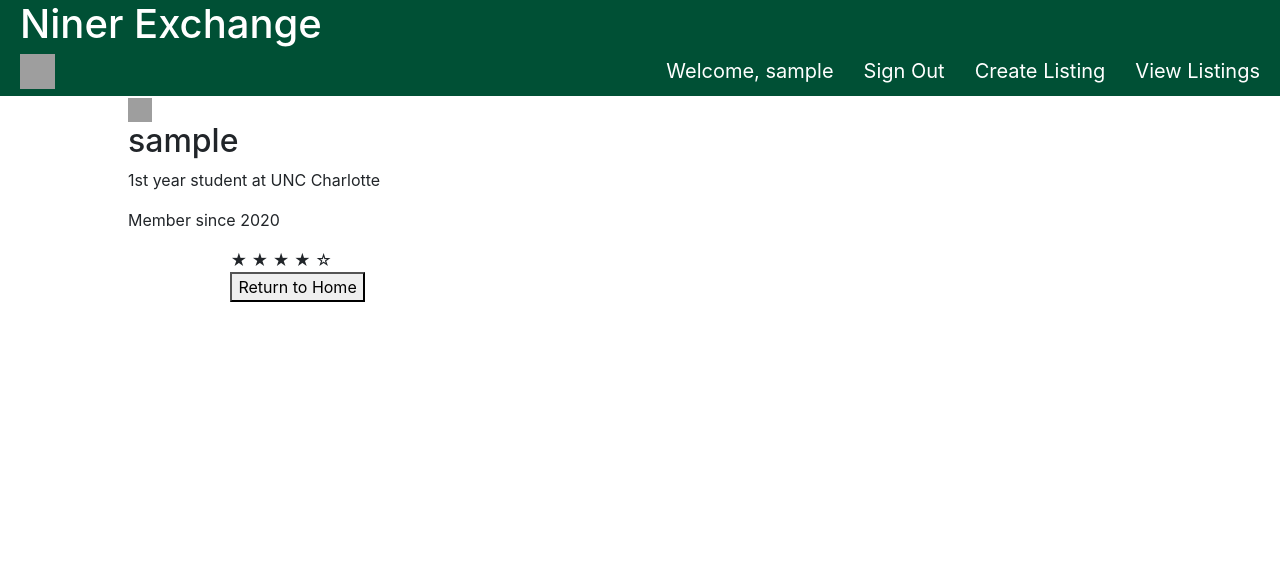
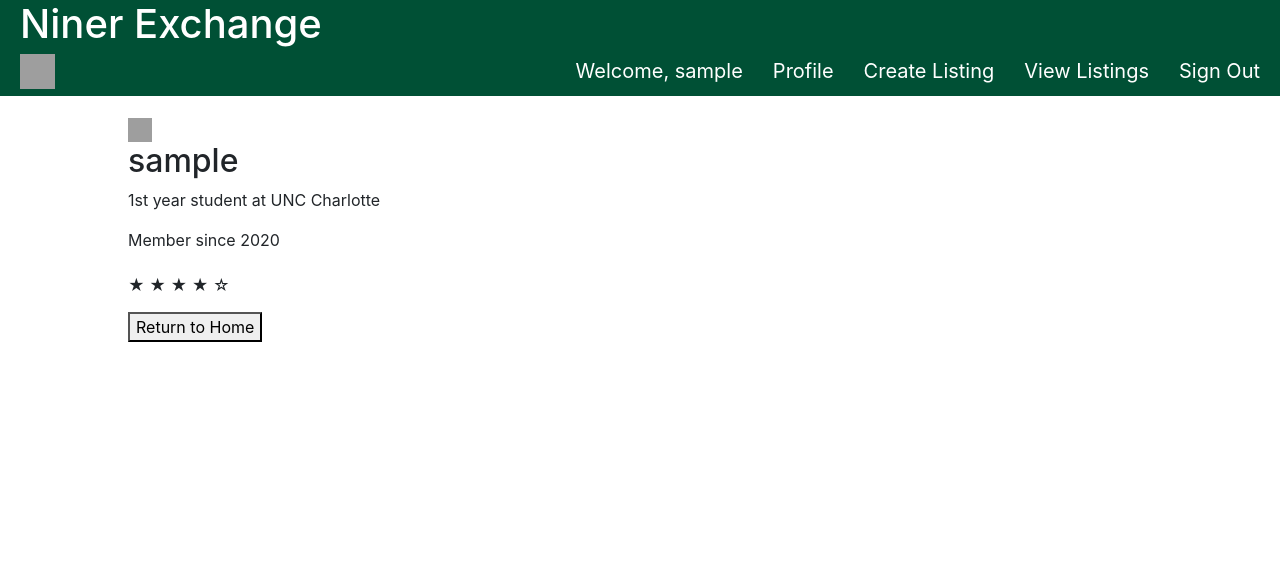
Before and after one commit to SamEads/niner_exchange, a Flask app: a page that uses templates/base.html in a window 1280 px wide. Shown: the top 582 px of the page. Run offline with Flask 3, Linux system fonts and the light colour scheme; the visitor is signed in with stand-in values (Sample User, id 1); tables that the repository leaves empty hold one stand-in row (values such as "Sample post"); parts of the project's set-up code (start-up, migrations or seed data) failed here and were passed over; some libraries are stand-ins or nearby versions; grey boxes are pictures that could not be loaded.

Commit message:
changed user profile to link to user.css, not much as changed besides structure

```diff
--- a/static/main.css
+++ b/static/main.css
@@ -56,7 +56,7 @@ footer {
     padding-left: 20px;
 }
 
-.register a, .sign-in a, .listing a, .welcome-message, .create_listing a, .view_all_listings a{
+.register a, .sign-out a, .sign-in a, .listing a, .welcome-message, .create_listing a, .view_all_listings a, .profile a{
     color: white;
     text-decoration: none;
     font-size: 20px;
--- a/static/user.css
+++ b/static/user.css
@@ -1,50 +1,7 @@
-body {
-    font-family: Arial, sans-serif;
-    display: flex;
-    height: 100vh;
-    margin: 0;
+.user-profile {
+    padding: 20px 0;
 }
-.left {
-    flex: 1;
-    display: flex;
-    flex-direction: column;
-    align-items: center;
-    justify-content: center;
-    background-color: #f0f0f0;
+
+.stars {
+    transform: translateY(-15px);
 }
-.profile-icon {
-    width: 100px;
-    height: 100px;
-    background-color: #ccc; /* Placeholder for profile icon */
-    border-radius: 50%;
-    margin-bottom: 20px;
-}
-.user-info {
-    text-align: center;
-}
-.right {
-    flex: 1;
-    display: flex;
-    flex-direction: column;
-    align-items: center;
-    justify-content: center;
-    background-color: #ffffff;
-}
-.stars {
-    font-size: 24px;
-    margin-bottom: 20px;
-
-}
-.home-button {
-    padding: 10px 20px;
-    font-size: 16px;
-    cursor: pointer;
-    background-color: #007bff;
-    color: white;
-    border: none;
-    border-radius: 5px;
-    transition: background-color 0.3s;
-}
-.home-button:hover {
-    background-color: #0056b3;
-}
--- a/templates/base.html
+++ b/templates/base.html
@@ -23,9 +23,10 @@
                     <li><a href="/"> <img width="35" height="35" src="https://img.icons8.com/ios/50/home--v1.png" alt="home--v1" /></a></li>
                     {% if session['user_id'] %}
                     <li class="welcome-message">Welcome, {{ session['username'] }}</li>
-                    <li class="sign-in"><a href="/logout">Sign Out</a></li>
+                    <li class="profile"><a href="{{ url_for('user.user', username=session['username']) }}">Profile</a></li>
                     <li class="create_listing"><a href="/listing">Create Listing</a></li>
                     <li class="view_all_listings"><a href="/listings">View Listings</a></li>
+                    <li class="sign-out"><a href="/logout">Sign Out</a></li>
                     {% else %}
                     <li class="register"><a href="/registration">Register</a></li>
                     <li class="sign-in"><a href="/login">Sign In</a></li>
--- a/templates/list_all_listings.html
+++ b/templates/list_all_listings.html
@@ -10,9 +10,9 @@
 <div class="listing-grid">
     {% for listing in listings %}
     <div class="listing-item">
-        <h2>{{ listing.title }}</h2>
-        <p>{{ listing.description }}</p>
-        <p>Price: ${{ listing.price }}</p>
+        <h2>Title: {{ listing.title }}</h2>
+        <p><b>Description: </b>{{ listing.description }}</p>
+        <p><b>Price: </b>${{ listing.price }}</p>
         <a href="{{ url_for('listing.get_listing', listing_id=listing.id) }}">
             <img src="{{ url_for('listing.get_image', listing_id=listing.id) }}" alt="{{ listing.name }}"
                  style="width: 400px;">
--- a/templates/user.html
+++ b/templates/user.html
@@ -2,9 +2,13 @@
 
 {% block title %}{{ user }}{% endblock %}
 
+{% block head %}
+<link rel="stylesheet" href="{{ url_for('static', filename='user.css') }}"/>
+{% endblock %}
+
 {% block content %}
 
-<div class="left">
+<div class="user-profile">
     <div class="profile-icon">
         <img width="24" height="24" src="https://img.icons8.com/material-rounded/24/user.png" alt="user"/>
     </div>
@@ -15,7 +19,6 @@
     </div>
 </div>
 
-<div class="right">
 <div class="stars">
     {% for i in range(1, 6) %}
     {% if i <= rating %}
@@ -25,8 +28,12 @@
     {% endif %}
     {% endfor %}
 </div>
+
+<div class="home">
     <button class="home-button" onclick="window.location.href='home.html'">
         Return to Home
     </button>
 </div>
+
+
 {% endblock %}
```
Also changed, not shown: static/listing.css (+0 -7 lines), templates/view_listing.html (+5 -5 lines). Lines whose indentation alone changed are shown as unchanged.
